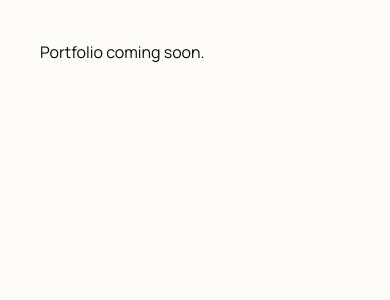
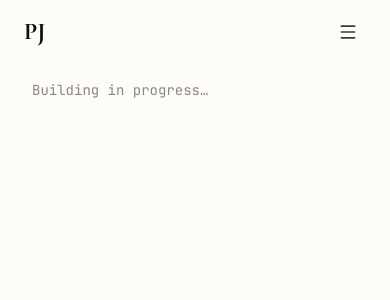
Before and after one commit to pankajj42/portfolio, a Next.js app: page / in a window 390 px wide. Shown: the top 300 px of the page. Built offline with nearby package versions, Linux system fonts and the light colour scheme.

Commit message:
feat(nav): add responsive sticky NavBar

```diff
--- a/package.json
+++ b/package.json
@@ -10,6 +10,7 @@
     "type-check": "tsc --noEmit"
   },
   "dependencies": {
+    "@icons-pack/react-simple-icons": "^13.13.0",
     "embla-carousel-react": "^8.6.0",
     "lucide-react": "^1.24.0",
     "motion": "^12.42.2",
--- a/src/app/page.tsx
+++ b/src/app/page.tsx
@@ -1,3 +1,13 @@
-export default function HomePage() {
-  return <div style={{ padding: 40 }}>Portfolio coming soon.</div>
+import { config } from '@/content'
+import NavBar from '@/components/NavBar'
+
+export default async function HomePage() {
+  return (
+    <>
+      <NavBar config={config} />
+      <main className="pt-20 px-8">
+        <p className="font-mono text-sm text-ink-3">Building in progress…</p>
+      </main>
+    </>
+  )
 }
--- /dev/null
+++ b/src/components/NavBar.tsx
@@ -0,0 +1,81 @@
+'use client'
+import Link from 'next/link'
+import { useEffect, useState } from 'react'
+import { Menu, X } from 'lucide-react'
+import { SiGithub } from '@icons-pack/react-simple-icons'
+import type { SiteConfig } from '@/types'
+
+const NAV = [
+  { label: 'Projects',   href: '/#projects' },
+  { label: 'Skills',     href: '/#skills' },
+  { label: 'Experience', href: '/#experience' },
+]
+
+export default function NavBar({ config }: { config: SiteConfig }) {
+  const [scrolled, setScrolled] = useState(false)
+  const [open, setOpen] = useState(false)
+
+  useEffect(() => {
+    const h = () => setScrolled(window.scrollY > 32)
+    window.addEventListener('scroll', h, { passive: true })
+    return () => window.removeEventListener('scroll', h)
+  }, [])
+
+  return (
+    <header className={`fixed inset-x-0 top-0 z-50 transition-all duration-500 ${
+      scrolled ? 'bg-paper/95 backdrop-blur-xl border-b border-edge' : ''
+    }`}>
+      <nav className="max-w-7xl mx-auto px-6 lg:px-10 h-16 flex items-center justify-between">
+        <Link href="/"
+          className="font-display font-bold text-2xl text-ink hover:text-accent transition-colors duration-200">
+          PJ
+        </Link>
+
+        <div className="hidden md:flex items-center gap-0.5">
+          {NAV.map(l => (
+            <Link key={l.href} href={l.href}
+              className="px-4 py-2 label hover:text-ink-2 rounded-lg hover:bg-paper-warm transition-all duration-200">
+              {l.label}
+            </Link>
+          ))}
+        </div>
+
+        <div className="hidden md:flex items-center gap-3">
+          <a href={config.github} target="_blank" rel="noopener noreferrer"
+            className="flex items-center gap-1.5 px-3 py-1.5 label hover:text-ink-2 rounded-lg hover:bg-paper-warm transition-all">
+            <SiGithub size={13} /> GitHub
+          </a>
+          <a href={`mailto:${config.email}`}
+            className="px-4 py-2 bg-ink text-paper text-xs font-medium font-mono tracking-wider rounded-full hover:bg-ink-2 transition-colors duration-200">
+            Let&apos;s Talk
+          </a>
+        </div>
+
+        <button onClick={() => setOpen(o => !o)}
+          className="md:hidden p-2 text-ink-2 hover:text-ink transition-colors" aria-label="Menu">
+          {open ? <X size={20} /> : <Menu size={20} />}
+        </button>
+      </nav>
+
+      {open && (
+        <div className="md:hidden bg-paper/98 backdrop-blur-xl border-b border-edge px-6 py-5 flex flex-col gap-1 animate-fade-in">
+          {NAV.map(l => (
+            <Link key={l.href} href={l.href} onClick={() => setOpen(false)}
+              className="px-3 py-3 label hover:text-ink-2 rounded-lg hover:bg-paper-warm transition-all">
+              {l.label}
+            </Link>
+          ))}
+          <hr className="rule my-3" />
+          <a href={config.github} target="_blank" rel="noopener noreferrer"
+            className="flex items-center gap-2 px-3 py-3 label">
+            <SiGithub size={13} /> GitHub
+          </a>
+          <a href={`mailto:${config.email}`}
+            className="mt-1 px-4 py-2.5 bg-ink text-paper text-xs font-mono tracking-wider rounded-full text-center">
+            Let&apos;s Talk
+          </a>
+        </div>
+      )}
+    </header>
+  )
+}
```
Also changed, not shown: 1 other file (tests, documents, lock files or other folders).
